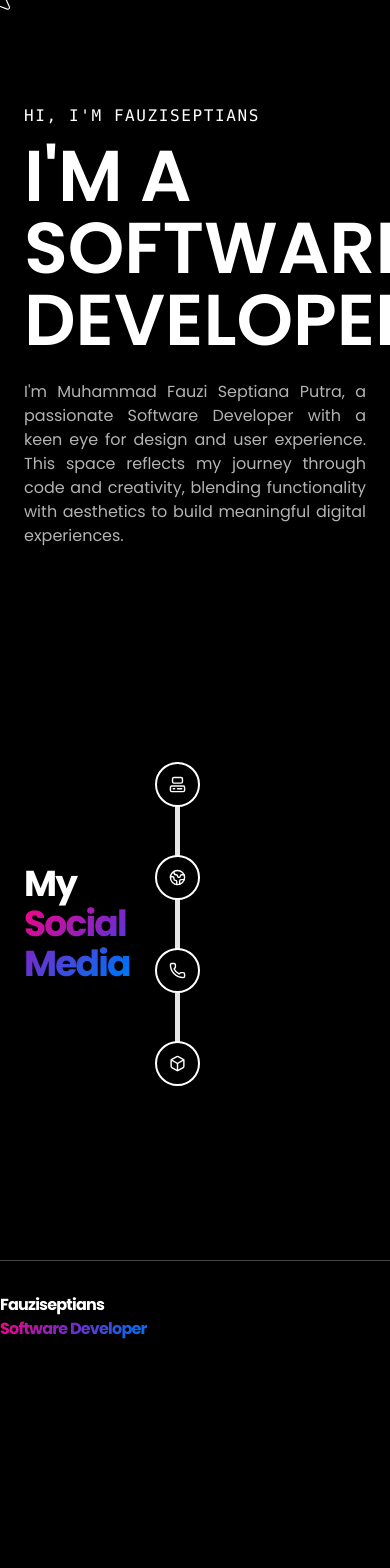
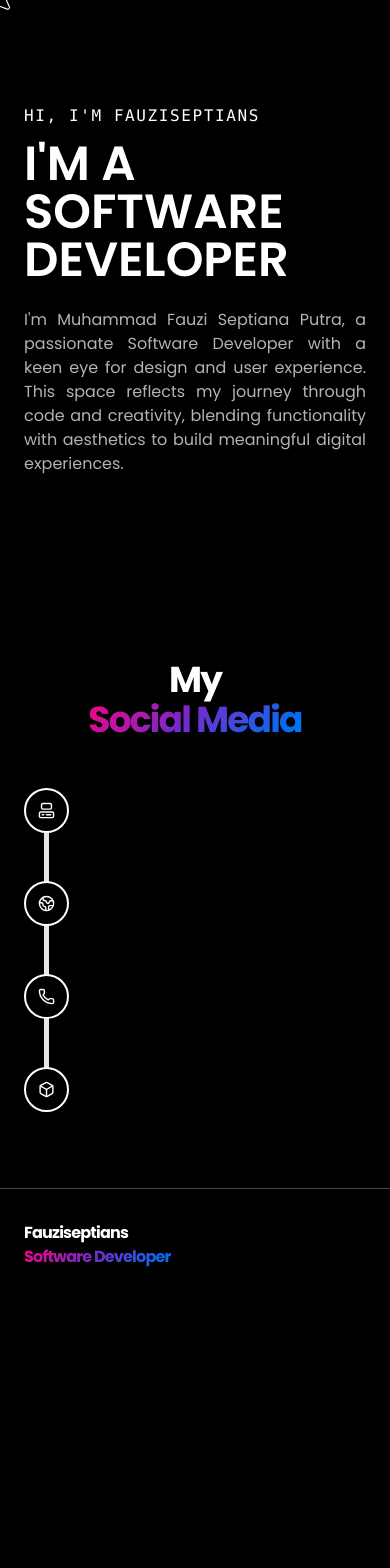
Before and after one commit to FauziSeptians/presentation, a Next.js app: page / in a window 390 px wide. Shown: the top 1568 px of the page. Built offline with nearby package versions, Linux system fonts and the light colour scheme; no server answers; grey boxes are pictures that could not be loaded.

Commit message:
fix: responsive (#7)
Co-authored-by: muhammad.putra.ext <muhammad.putra.ext@bcadigital.co.id>

```diff
--- a/src/components/atom/Profile.tsx
+++ b/src/components/atom/Profile.tsx
@@ -17,7 +17,7 @@ export default function Profile({ name, img, role, age }: ProfileProps) {
           <HyperText className="!text-md !tracking-widest !uppercase">
             {names}
           </HyperText>
-          <p className="text-7xl font-semibold uppercase">I&apos;M A {role}</p>
+          <p className="text-5xl md:text-7xl font-semibold uppercase">I&apos;M A {role}</p>
         </div>
         <p className="text-justify opacity-70">
           I&apos;m Muhammad Fauzi Septiana Putra, a passionate Software Developer
--- a/src/components/templates/FooterTemplates.tsx
+++ b/src/components/templates/FooterTemplates.tsx
@@ -2,7 +2,7 @@ import { AuroraText } from '../ui/aurora-text';
 
 export default function FooterTemplates() {
   return (
-    <div className="h-96 border-t-[1px] border-neutral-200/30 bg-black py-8">
+    <div className="h-96 border-t-[1px] border-neutral-200/30 bg-black py-8 px-6">
       <div className="">
         <p className="text-md flex flex-col font-bold tracking-tighter text-white md:text-xl lg:text-3xl">
           Fauziseptians <AuroraText>Software Developer</AuroraText>{' '}
--- a/src/components/templates/PortofolioTemplates.tsx
+++ b/src/components/templates/PortofolioTemplates.tsx
@@ -7,13 +7,13 @@ export default function PortofolioTemplates() {
   return (
     <div className="flex h-fit flex-col gap-4">
       <div className="relative flex h-72 w-full flex-col items-center justify-center overflow-hidden rounded-lg border">
-        <span className="pointer-events-none z-10 bg-gradient-to-b from-[#ffd319] via-[#ff2975] to-[#8c1eff] bg-clip-text text-center text-7xl leading-none font-bold tracking-wide whitespace-pre-wrap text-transparent">
+        <span className="pointer-events-none z-10 bg-gradient-to-b from-[#ffd319] via-[#ff2975] to-[#8c1eff] bg-clip-text text-center text-5xl md:text-7xl leading-none font-bold tracking-wide whitespace-pre-wrap text-transparent">
           Portofolio
         </span>
         <RetroGrid lightLineColor="white" darkLineColor="white" />
       </div>
-      <div className="flex flex-col gap-12">
-        <div className="grid grid-cols-3 gap-6">
+      <div className="flex flex-col gap-12 px-6">
+        <div className="grid  grid-cols-1 md:grid-cols-3 gap-6">
           {portoflio.map((item) => (
             <CardPortofolio
               key={item?.title}
--- a/src/components/templates/ProfileTemplates.tsx
+++ b/src/components/templates/ProfileTemplates.tsx
@@ -20,7 +20,7 @@ export default function ProfileTemplates() {
         role={profileData.role}
         age={profileData.age}
       />
-      <div className="relative flex w-full items-center justify-center">
+      <div className="relative hidden w-full items-center justify-center md:flex">
         <Image
           src="/assets/zoro.png"
           alt="zoro"
--- a/src/components/templates/SocialMediaTemplates.tsx
+++ b/src/components/templates/SocialMediaTemplates.tsx
@@ -12,8 +12,8 @@ export default function SocialMediaTemplates() {
 
   return (
     <>
-      <div className="flex h-96 items-center px-6 justify-between">
-        <h1 className="flex flex-col text-4xl font-bold tracking-tighter md:text-5xl lg:text-7xl text-white">
+      <div className="flex h-96 flex-col items-center justify-between gap-12 px-6 md:flex-row md:gap-0">
+        <h1 className="flex flex-col text-4xl font-bold tracking-tighter text-white md:text-5xl lg:text-7xl md:text-start text-center">
           My <AuroraText>Social Media</AuroraText>{' '}
         </h1>
         <SocialMedia
```
